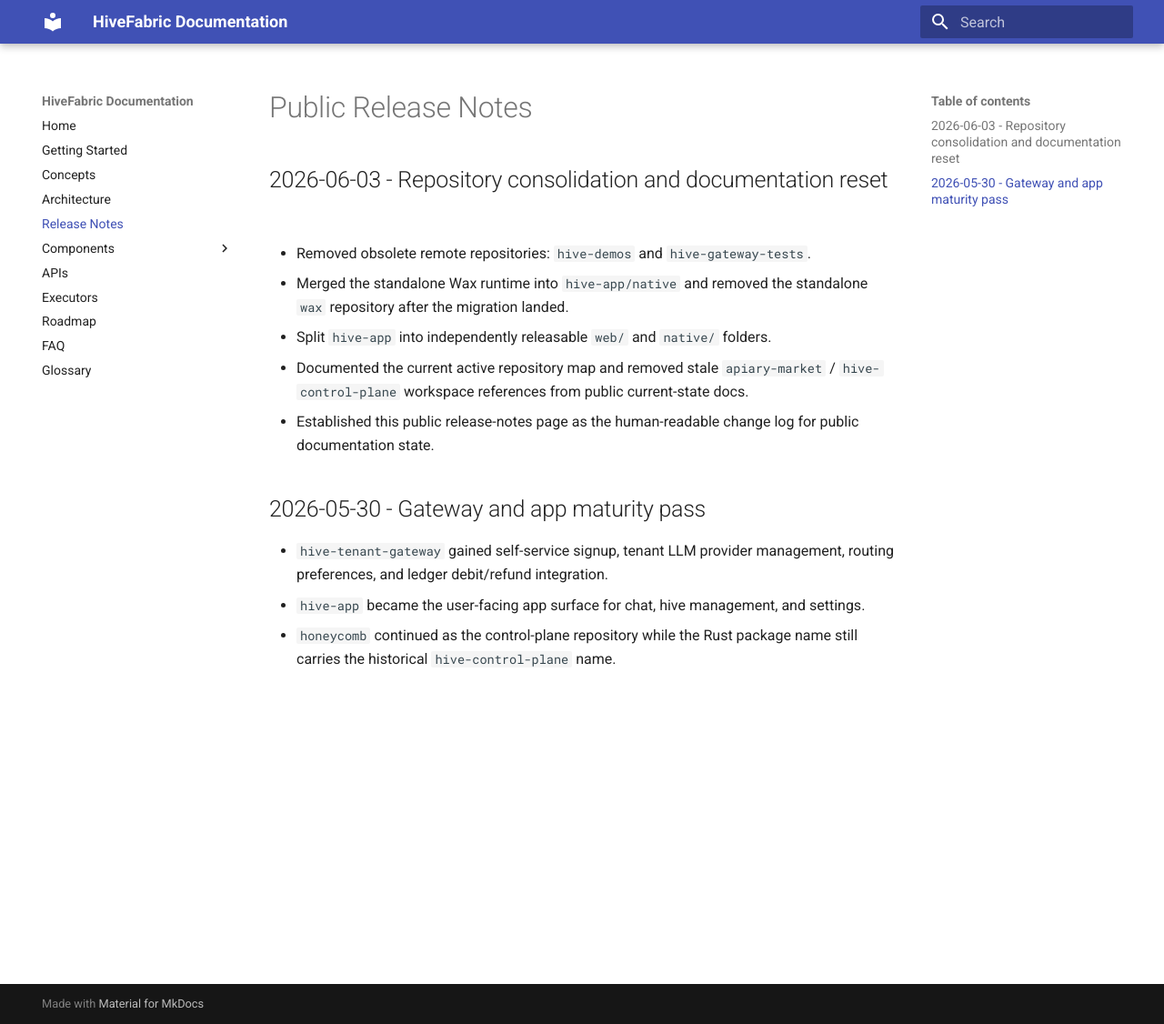
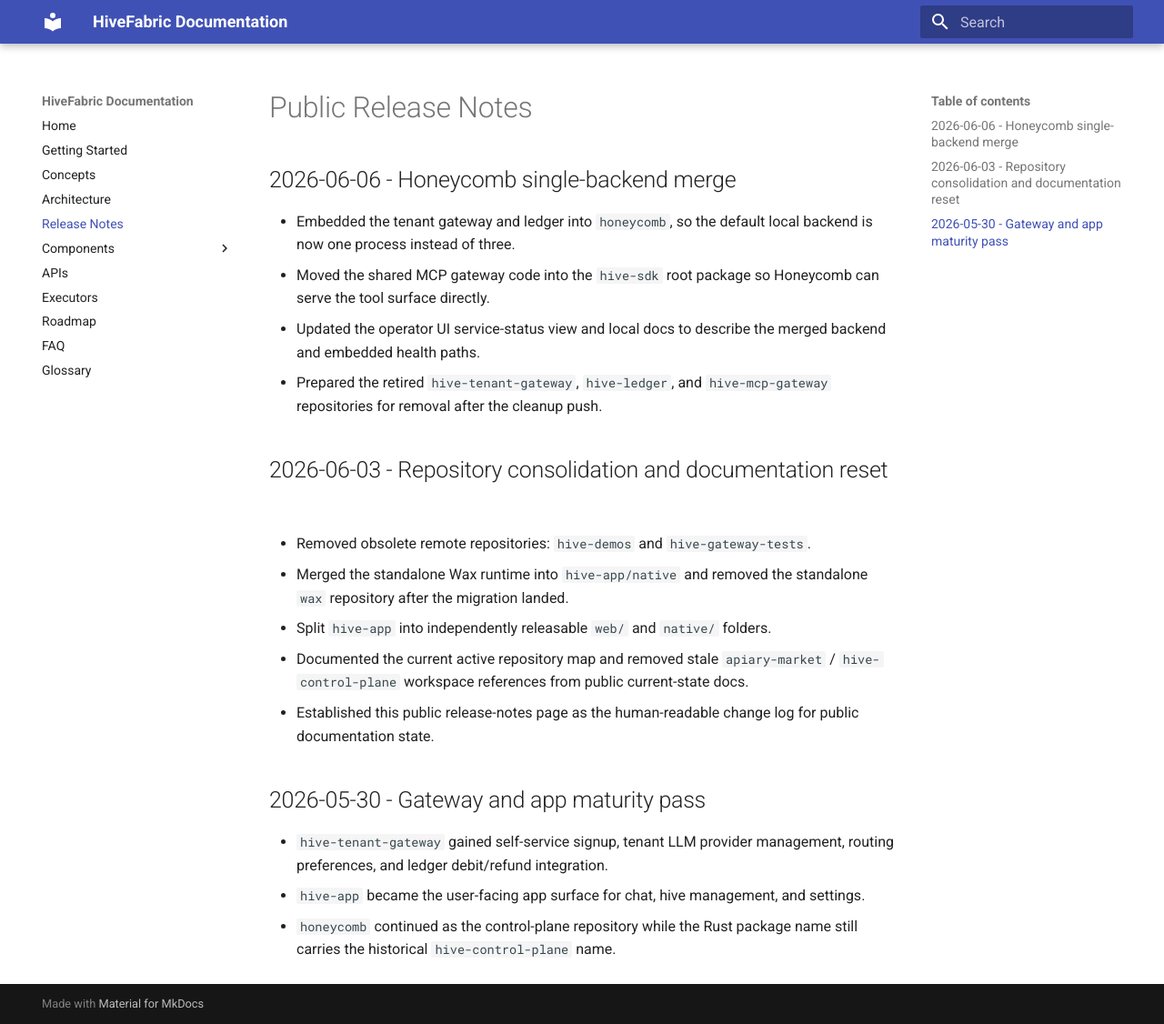
Before and after one commit to hivefabric/.github, an MkDocs documentation site: the page built from docs/public/release-notes.md, in a window 1280 px wide and 1126 px high. Shown: the whole window at 91% size. Built offline with MkDocs 1.6.1 and Material for MkDocs 9.7.7, drawn with Linux system fonts in a browser that asks for light colours.

Commit message:
docs: note single-backend merge

```diff
--- a/docs/public/release-notes.md
+++ b/docs/public/release-notes.md
@@ -1,4 +1,11 @@
 # Public Release Notes
+
+## 2026-06-06 - Honeycomb single-backend merge
+
+- Embedded the tenant gateway and ledger into `honeycomb`, so the default local backend is now one process instead of three.
+- Moved the shared MCP gateway code into the `hive-sdk` root package so Honeycomb can serve the tool surface directly.
+- Updated the operator UI service-status view and local docs to describe the merged backend and embedded health paths.
+- Prepared the retired `hive-tenant-gateway`, `hive-ledger`, and `hive-mcp-gateway` repositories for removal after the cleanup push.
 
 ## 2026-06-03 - Repository consolidation and documentation reset
 
```
